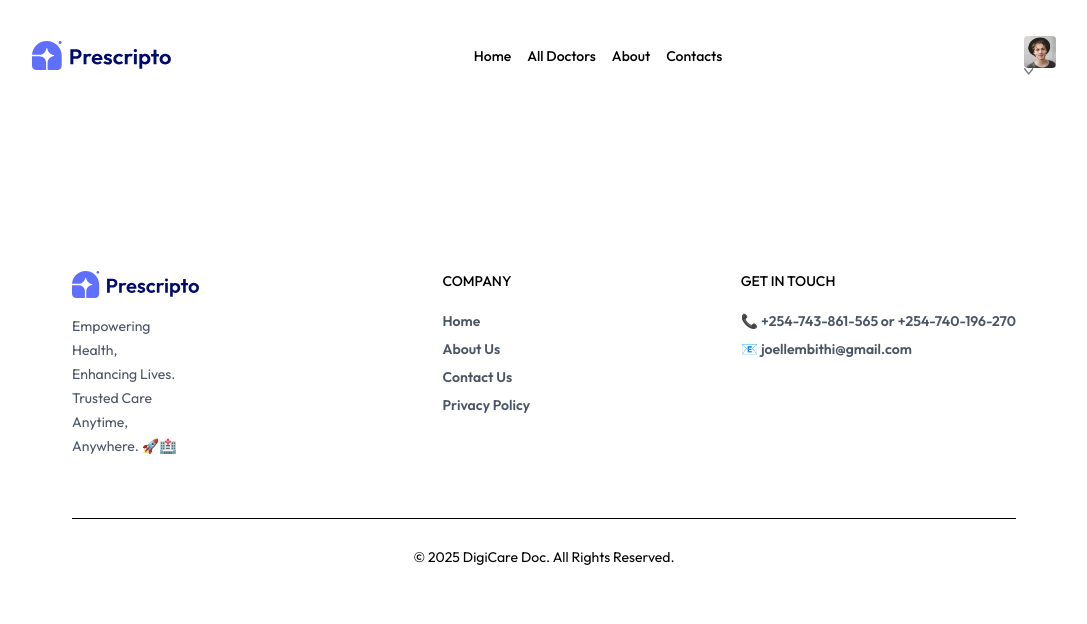
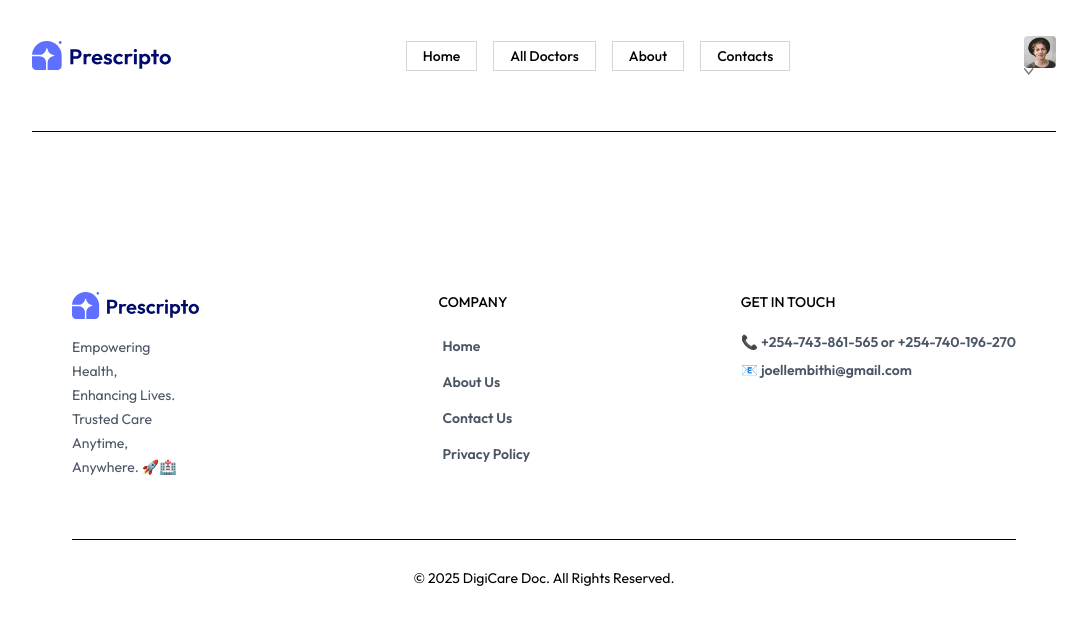
Before and after one commit to JoelMbithi/App-Project, a React app in the folder frontend/: page /appointment/1 in a window 1280 px wide. Shown: the top 624 px of the page, without its empty margins (96-1183 px from the left). Built offline with nearby package versions, Linux system fonts and the light colour scheme; the HTML template or start-up script is replaced by a standard one.

Commit message:
still doing about page

```diff
--- a/frontend/src/components/Footer.jsx
+++ b/frontend/src/components/Footer.jsx
@@ -1,14 +1,16 @@
 import React from 'react';
 import { assets } from '../assets/assets';
+import { useNavigate } from 'react-router-dom';
 
 const Footer = () => {
+  const navigate = useNavigate()
   return (
     <div className='md:mx-10'>
       <div className='flex flex-col md:flex-row justify-between gap-10 my-10 mt-40 text-sm'>
 
         {/***---Left Section---- */}
         <div className='mb-5 w-40'>
-          <img src={assets.logo} alt='DigiCare Logo' className='w-32 mb-4'/>
+          <img onClick={()=> {navigate('/'); scrollTo(0,0)}} src={assets.logo} alt='DigiCare Logo' className='w-32 mb-4'/>
           <p className='w-full md:w-2/3 text-gray-600 leading-6'>
             Empowering Health, Enhancing Lives.
             Trusted Care Anytime, Anywhere. 🚀🏥
@@ -19,10 +21,10 @@ const Footer = () => {
         <div>
           <p  className='text-x1 font-medium mb-5'>COMPANY</p>
           <ul className='flex flex-col gap-2 font-semibold text-gray-600'>
-            <li>Home</li>
-            <li>About Us</li>
-            <li>Contact Us</li>
-            <li>Privacy Policy</li>
+            <li onClick={()=> navigate('/')} className='hover:border p-1 hover:scale-135 transition-all'>Home</li>
+            <li onClick={() => navigate('/about')} className='hover:border p-1 border-gray-600 hover:scale-135 transition-all '>About Us</li>
+            <li onClick={() => navigate('/contacts')} className='hover:border p-1 border-gray-600 hover:scale-135 transition-all'>Contact Us</li>
+            <li className='hover:border p-1  border-gray-600  hover:scale-135 transition-all'>Privacy Policy</li>
           </ul>
         </div>
 
--- a/frontend/src/components/NavBar.jsx
+++ b/frontend/src/components/NavBar.jsx
@@ -12,23 +12,25 @@ const [token, setToken] = useState(true)
 const navigate =useNavigate()
 
 return (
-    <div className='flex items-center justify-between text-sm py-4 mb-5 border-b-gray-400'>
+    <div>
+    <div className='flex items-center justify-between text-sm py-4 mb-5 border-b-gray-400 '>
+
         <img onClick={()=>navigate('/')} className='w-35 cursor-pointer' src={assets.logo} alt='' />
 
         <ul className='hidden sm:flex items-start gap-4 font-medium relative'>
-            <li className='py-1'>
+            <li className='py-1  border border-gray-300  px-4 hover:scale-105 transition-all' >
                 <Link to='/' element={<Home />}>Home</Link>
-                <hr className='border-none outline-none h-0.5 bg-primary w-3/5 m-auto hidden' />
+                <hr className='border-none outline-none h-0.5 bg-blue-600 w-3/5 m-auto hidden' />
             </li>
-            <li className='py-1'>
+            <li className='py-1 border border-gray-300  px-4 hover:scale-105 transition-all'>
                 <Link to='/doctors' element={<Doctors />}>All Doctors</Link>
-                <hr className='border-none outline-none h-0.5 bg-primary w-3/5 m-auto hidden' />
+                <hr className='border-none outline-none h-0.5 bg-blue-600    w-3/5 m-auto hidden' />
             </li>
-            <li className='py-1'>
+            <li className='py-1 border border-gray-300  px-4 hover:scale-105 transition-all'>
                 <Link to='/about' element={<About />}>About</Link>
                 <hr className='border-none outline-none h-0.5 bg-primary w-3/5 m-auto hidden' />
             </li>
-            <li className='py-1'>
+            <li className='py-1 border border-gray-300  px-4 hover:scale-105 transition-all'>
                 <Link to='/contacts' element={<Contact />}>Contacts</Link>
                 <hr className='border-none outline-none h-0.5 bg-primary w-3/5 m-auto hidden' />
             </li>
@@ -51,7 +53,13 @@ return (
                     : <button className='bg-blue-500 text-white px-3 py-3 rounded-full font-light'>Create account</button>
             }
         </div>
+
     </div>
+    <div>
+       <hr className='my-2 mb-5'/>
+       </div>
+    </div>
+
 )
 }
 
```
